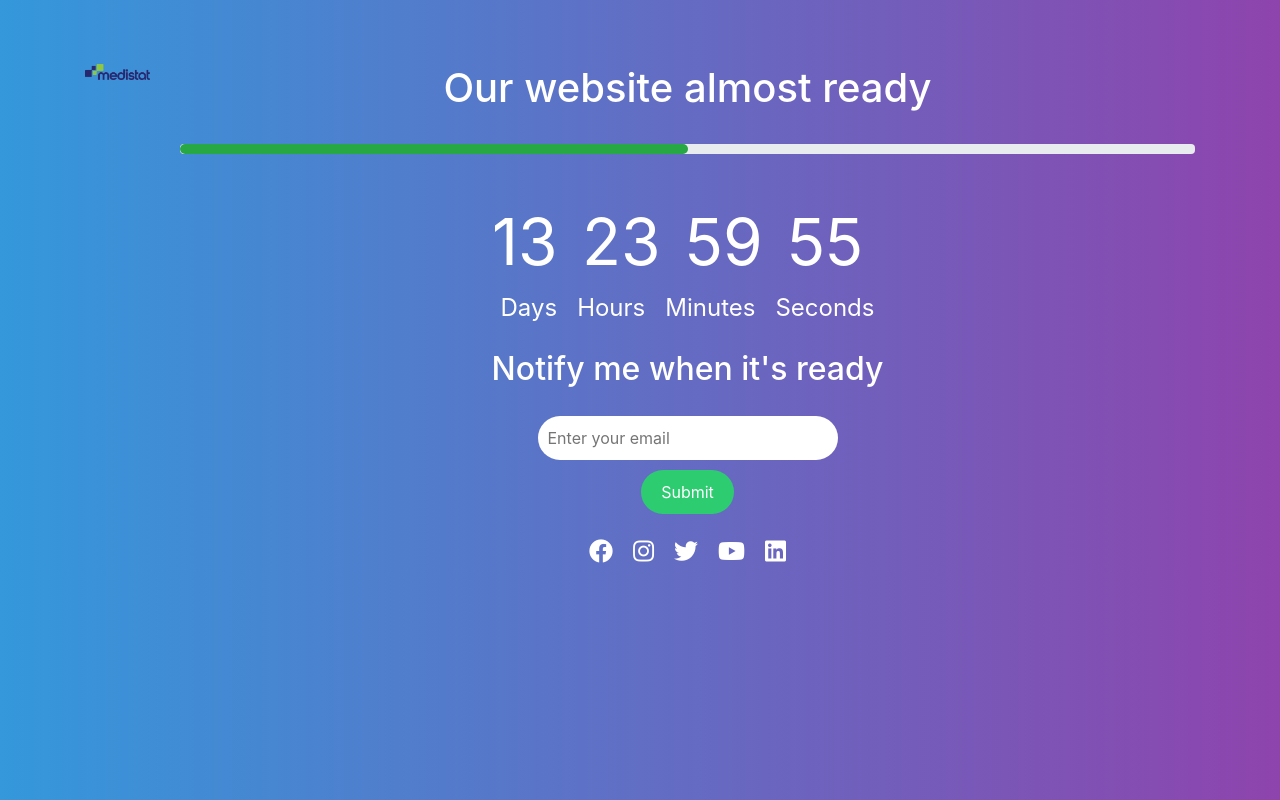
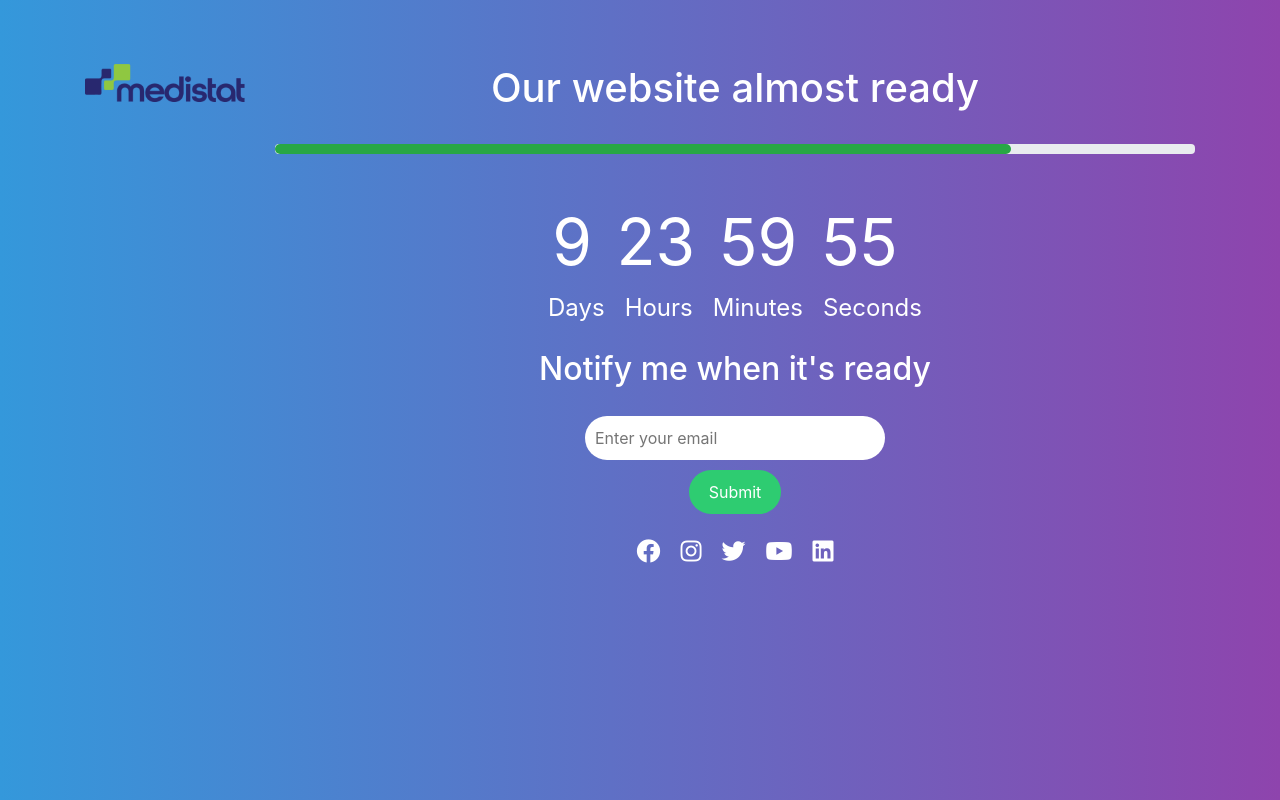
Before and after one commit to sagardhavade/medistat, a plain HTML site: page index.html in a window 1280 px wide. Drawn offline with nearby package versions, Linux system fonts and the light colour scheme.

Commit message:
counter changes

```diff
--- a/index.html
+++ b/index.html
@@ -85,14 +85,14 @@
 <body>
     <div class="container">
         <div class="row">
-            <div class="col-md-1">
+            <div class="col-md-2">
                 <img src="assets/images/logo/Medistat.png" alt="Logo" class="logo-img">
             </div>
-            <div class="col-md-11">
+            <div class="col-md-10">
                 <h1>Our website almost ready</h1>
                 <br>
                 <div class="progress">
-                    <div class="progress-bar bg-success" role="progressbar" style="width: 50%;" aria-valuenow="25"
+                    <div class="progress-bar bg-success" role="progressbar" style="width: 80%;" aria-valuenow="25"
                         aria-valuemin="0" aria-valuemax="100"></div>
                 </div>
                 <div class="countdown" id="days"></div>
@@ -125,7 +125,7 @@
     <script>
         // Set the target date 14 days from now
         const targetDate = new Date();
-        targetDate.setDate(targetDate.getDate() + 14);
+        targetDate.setDate(targetDate.getDate() + 10);
 
         // Function to update the countdown
         function updateCountdown() {
```
